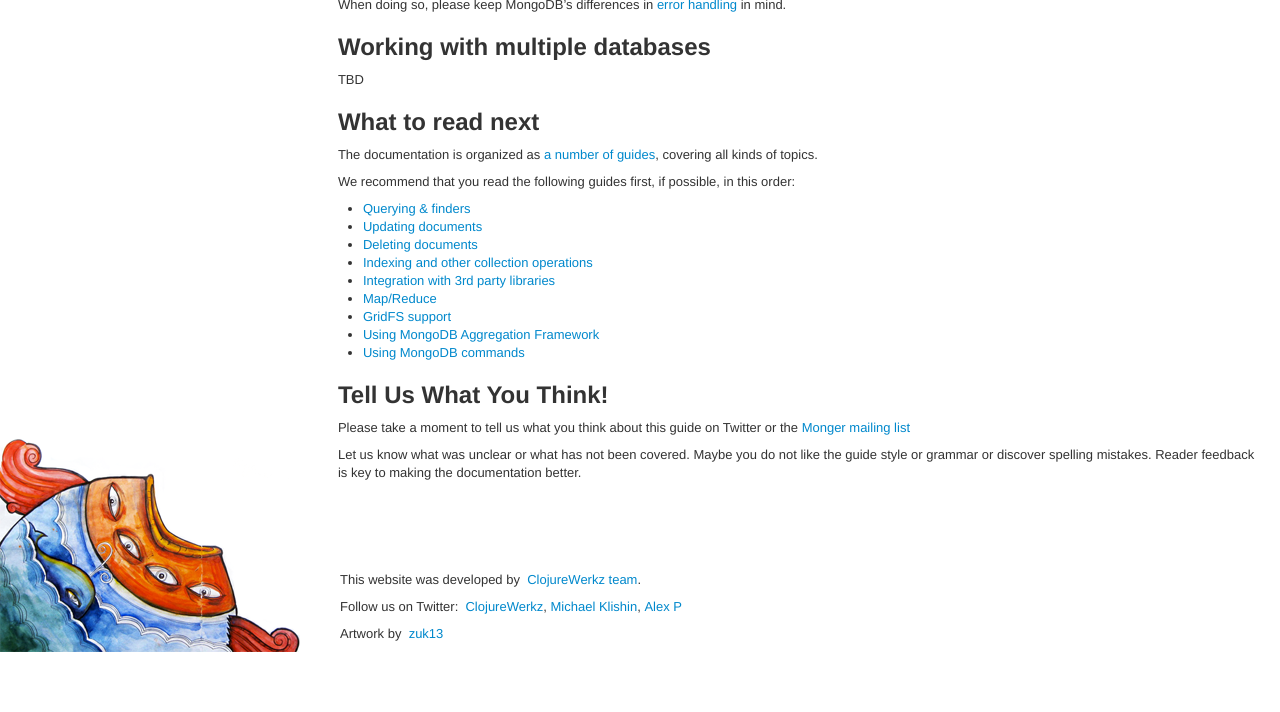
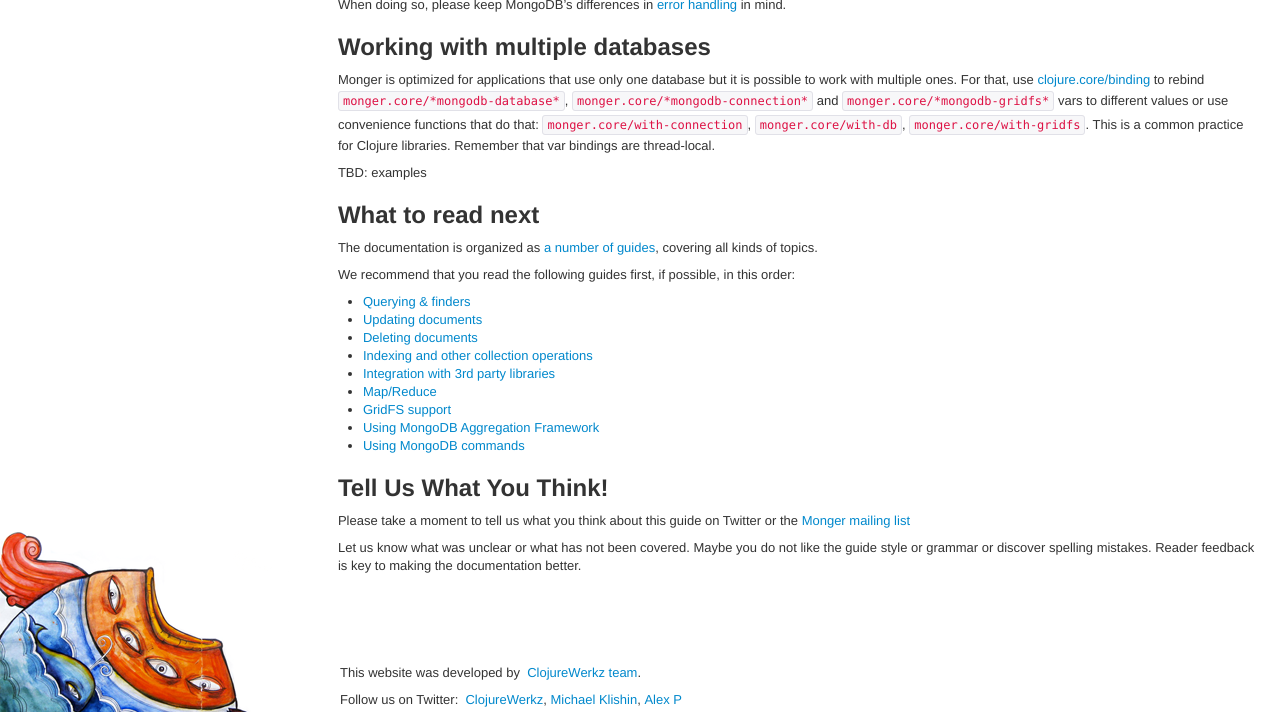
Before and after one commit to clojurewerkz/monger.docs, a Jekyll site: the page built from articles/inserting.md, in a window 1280 px wide and 900 px high, scrolled down 4359 px, cut to the strip 188-900 px from the top of the window. Built offline with Jekyll 4.4.1, drawn with Linux system fonts in a browser that asks for light colours; some web fonts are replaced; before the commit the page ends 5199 px from its top, so only the background shows below that.

Commit message:
Working with multiple databases

```diff
--- a/articles/inserting.md
+++ b/articles/inserting.md
@@ -179,7 +179,13 @@
 
 ## Working with multiple databases
 
-TBD
+Monger is optimized for applications that use only one database but it is possible to work with multiple ones. For that, use [clojure.core/binding](http://clojuredocs.org/clojure_core/clojure.core/binding) to rebind
+`monger.core/*mongodb-database*`, `monger.core/*mongodb-connection*` and `monger.core/*mongodb-gridfs*` vars to different values or use convenience functions
+that do that: `monger.core/with-connection`, `monger.core/with-db`, `monger.core/with-gridfs`. This is a common practice for Clojure libraries. Remember that
+var bindings are thread-local.
+
+
+TBD: examples
 
 
 ## What to read next
```
